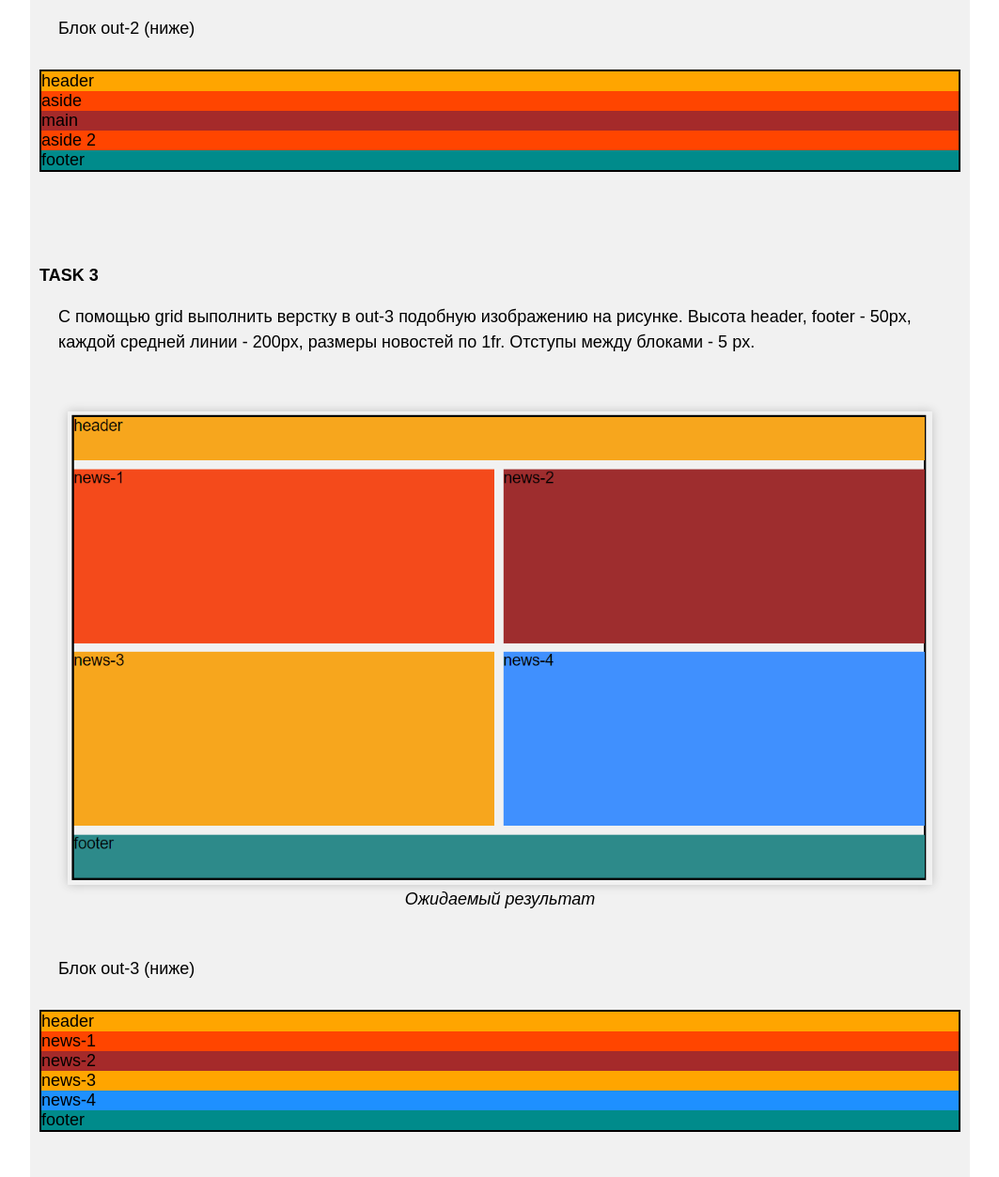
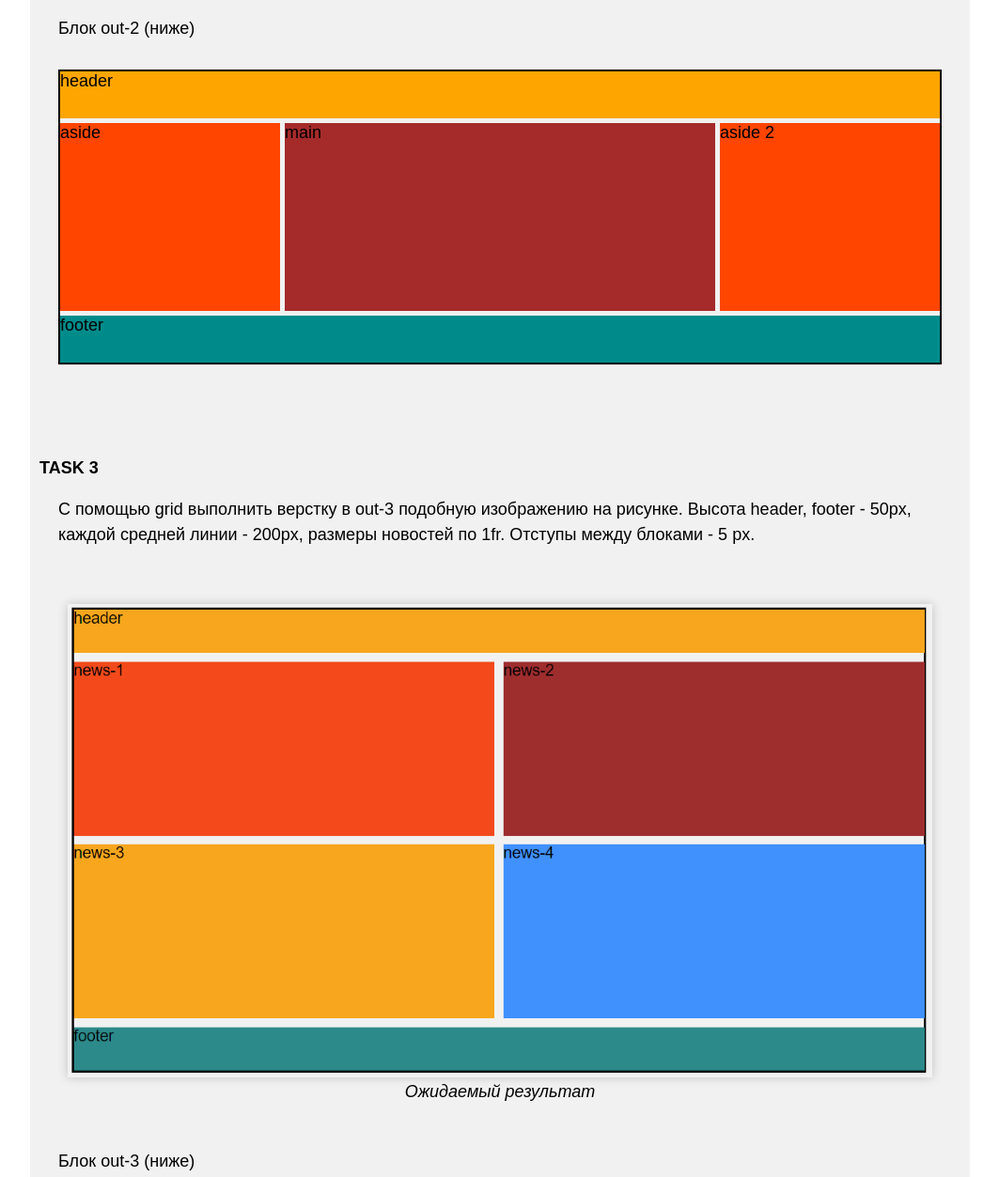
Before and after one commit to SerhiyAndryeyev/ITGid-HTML, a plain HTML site: page 09/html_09/index.html in a window 1280 px wide. Shown: the part 2113-3366 px from the top of the page at 94% size, without its empty margins (108-1171 px from the left). Drawn offline with Linux system fonts and the light colour scheme.

Commit message:
add Unit-9 Task 1,2,3

```diff
--- a/09/html_09/css/style.css
+++ b/09/html_09/css/style.css
@@ -14,7 +14,8 @@ table {
   max-width: 100%;
 }
 
-.site-header h1, .site-header h2 {
+.site-header h1,
+.site-header h2 {
   color: #222;
   font-size: 26px;
   text-align: center;
@@ -33,7 +34,6 @@ table {
 .site-header h2 a {
   text-decoration: none;
 }
-
 
 h1 {
   text-transform: uppercase;
@@ -91,14 +91,16 @@ p {
   background: DodgerBlue;
 }
 
-
-
 .block {
   width: 100px;
   height: 100px;
 }
 
-.out-1, .out-2, .out-3, .out-4, .out-5 {
+.out-1,
+.out-2,
+.out-3,
+.out-4,
+.out-5 {
   border: 2px solid black;
 }
 
@@ -107,9 +109,9 @@ p {
 .out-1 {
   display: grid;
   grid-template-areas:
-    'header header'
-    'aside main'
-    'footer footer';
+    "header header"
+    "aside main"
+    "footer footer";
   grid-template-rows: 50px 200px 50px;
   grid-template-columns: 25% 1fr;
   gap: 5px;
@@ -135,11 +137,73 @@ p {
 /* =============== task 2 ============================= */
 
 .out-2 {
+  display: grid;
+  grid-template-areas:
+    "header header header"
+    "aside-1 main aside-2"
+    "footer footer footer";
+  grid-template-rows: 50px 200px 50px;
+  grid-template-columns: 25% 1fr 25%;
+  gap: 5px;
+  margin: 20px;
+}
 
+.out-2 header {
+  grid-area: header;
+}
+
+.out-2 .aside-1 {
+  grid-area: aside-1;
+}
+
+.out-2 .aside-2 {
+  grid-area: aside-2;
+}
+
+.out-2 main {
+  grid-area: main;
+}
+
+.out-2 footer {
+  grid-area: footer;
+}
 
 /* =============== task 3 ============================= */
 
+.out-3 {
+  display: grid;
+  grid-template-areas:
+    "header header"
+    "news-1 news-2"
+    "news-3 news-4"
+    "footer footer";
+  grid-template-rows: 50px 200px 200px 50px;
+  grid-template-columns: 1fr 1fr;
+  gap: 5px;
+}
 
+.out-3 header {
+  grid-area: header;
+}
+
+.out-3 footer {
+  grid-area: footer;
+}
+
+.out-4 news-1 {
+  grid-area: news-1;
+}
+
+.out-4 news-2 {
+  grid-area: news-2;
+}
+.out-4 news-3 {
+  grid-area: news-3;
+}
+
+.out-4 news-4 {
+  grid-area: news-4;
+}
 
 /* =============== task 4 ============================= */
 
--- a/09/html_09/index.html
+++ b/09/html_09/index.html
@@ -47,7 +47,7 @@
             <p>Блок out-2 (ниже)</p>
             <div class="out-2">
                <header class="bg-orange">header</header>
-               <aside class="bg-orangered">aside</aside>
+               <aside class="bg-orangered aside-1">aside</aside>
                <main class="bg-brown">main</main>
                <aside class="bg-orangered aside-2">aside 2</aside>
                <footer class="bg-darkcyan">footer</footer>
```
Lines whose indentation alone changed are shown as unchanged.
